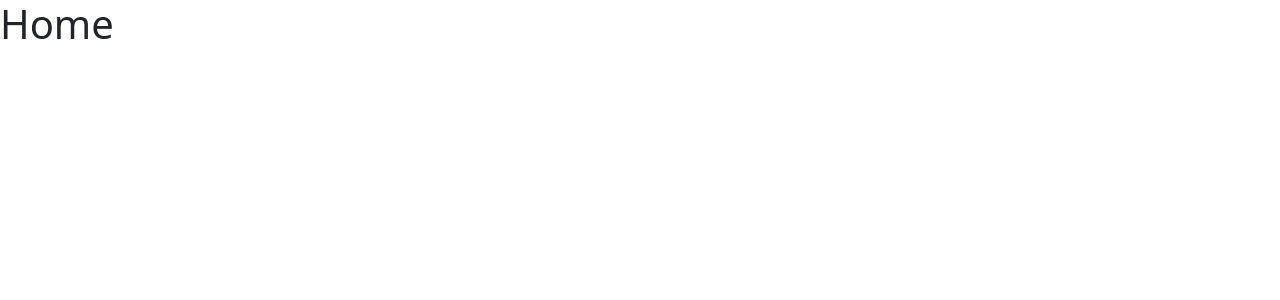
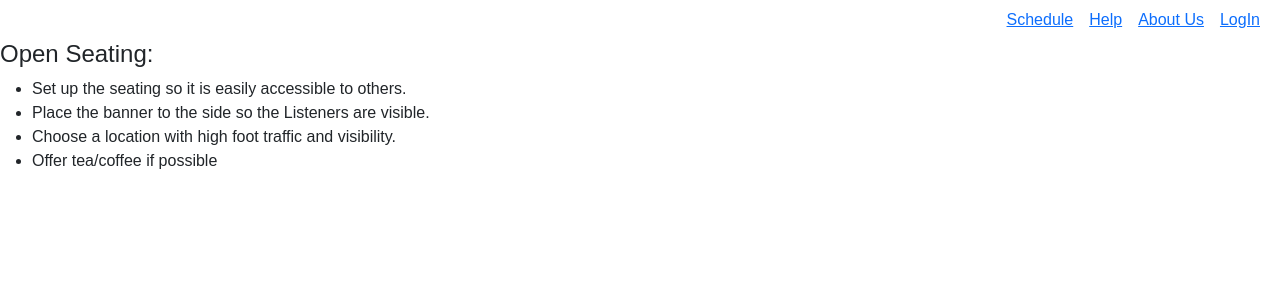
Before and after one commit to GABDY005/ChatSeatFinalWebsite, a React (Create React App) app in the folder client/: page / in a window 1280 px wide. Shown: the top 300 px of the page. Built offline with nearby package versions, Linux system fonts and the light colour scheme.

Commit message:
Started to develop the home.js page and home.css page. Addded some content and the 4 buttons on the top.

```diff
--- a/client/src/App.js
+++ b/client/src/App.js
@@ -14,6 +14,7 @@ import Coordinators from "./Pages/Coordinators";
 import Booking from "./Pages/Bookings";
 import Chatroom from "./Pages/Chatroom";
 import Feedback from "./Pages/Feedback";
+import Scheduling from "./Pages/Scheduling";
 
 
 function App() {
@@ -31,7 +32,7 @@ function App() {
         <Route path="/" element={<Booking />} />
         <Route path="/" element={<Chatroom />} />
         <Route path="/" element={<Feedback />} />
-
+        <Route path="/" element={<Scheduling />} />
 
       </Routes>
     </Router>
--- a/client/src/Pages/Home.css
+++ b/client/src/Pages/Home.css
@@ -0,0 +1,14 @@
+.home-page{
+    font-family: Arial, Helvetica, sans-serif;
+}
+
+.custom-Navbar{
+    background-color: #A8E4F2;
+    padding-top: 1rem;
+    padding-bottom: 1rem;
+}
+
+.main-content{
+    margin-top: 40px;
+    margin-bottom: 60px;
+}
--- a/client/src/Pages/Home.js
+++ b/client/src/Pages/Home.js
@@ -1,6 +1,41 @@
+import {Link} from "react-router-dom";
+import "./Home.css";
+
 function Home() {
     return(
-        <h1>Home</h1>
+        <>
+        <div className="home-page">
+            <nav className="navbar navbar-expand-lg custom-navbar">
+                <div className="container-fluid">
+                    <span className="navbar-brand d-flex align-items-center">
+                        <img src=""/>
+                    </span>
+                    <div className="ms-auto">
+                        <Link to="/Scheduling" className="btn-btn-outline-primary mx-2">Schedule</Link>
+                        <Link to="/Help" className="btn-btn-outline-primary mx-2">Help</Link>
+                        <Link to="/About" className="btn-btn-outline-primary mx-2">About Us</Link>
+                        <Link to="/Login" className="btn-btn-outline-primary mx-2">LogIn</Link>
+
+                    </div>
+                </div>
+
+
+            </nav>
+
+            <div className="row content-row">
+                <div className="col-md-6 section">
+                    <h4>Open Seating:</h4>
+                    <ul>
+                        <li>Set up the seating so it is easily accessible to others.</li>
+                        <li>Place the banner to the side so the Listeners are visible.</li>
+                        <li>Choose a location with high foot traffic and visibility.</li>
+                        <li>Offer tea/coffee if possible</li>
+                    </ul>
+                </div>
+            </div>
+
+        </div>
+        </>
     );
 
 }
--- /dev/null
+++ b/client/src/Pages/Scheduling.js
@@ -0,0 +1,8 @@
+function Scheduling() {
+    return(
+        <h1>Scheduling</h1>
+    );
+
+}
+
+export default Scheduling;
```
